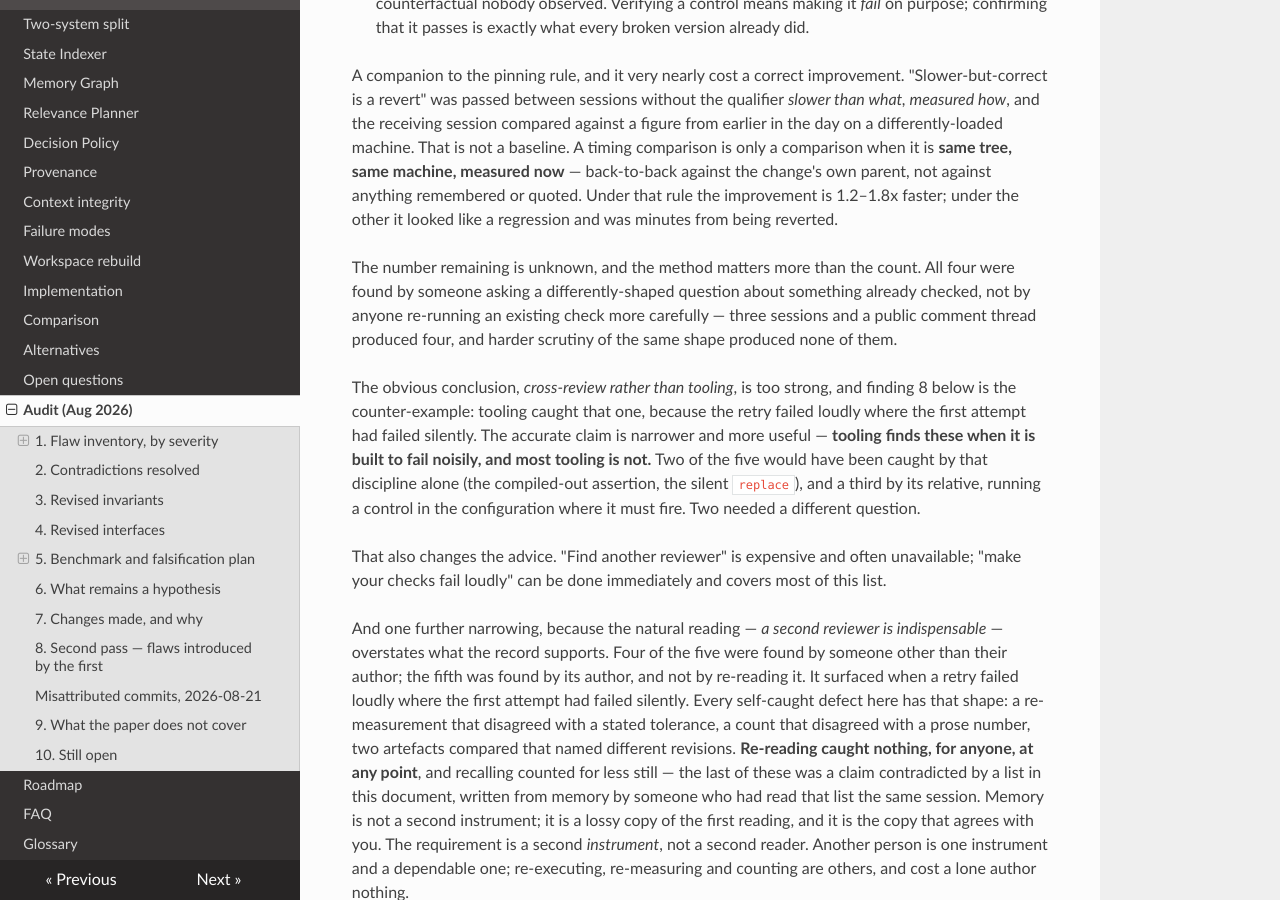
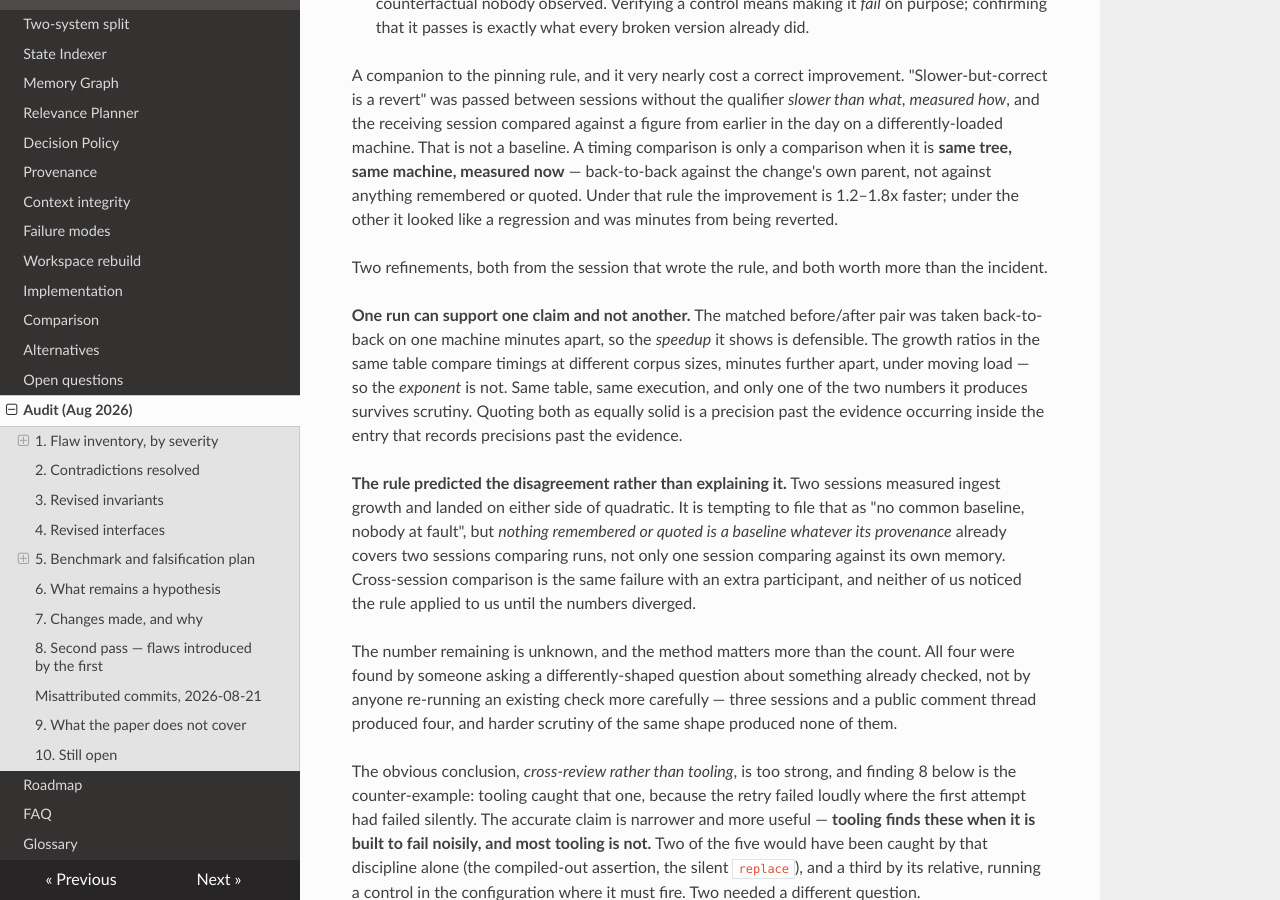
Before and after one commit to s-b-repo/subnext, an MkDocs documentation site: the page built from docs/audit-2026-08.md, in a window 1280 px wide and 900 px high, scrolled down 7347 px. Built offline with MkDocs 1.6.1, drawn with Linux system fonts in a browser that asks for light colours; nearby versions of some CDN libraries.

Commit message:
One run can support one claim and not another
cont-ad's refinement of their own baseline rule, and it is sharper than the rule
was. They withdrew the growth exponent from TODO.md at 10f71b9 after my third
measurement disagreed with theirs, and then found the more interesting thing in
the same table.

The matched before/after pair was taken back-to-back on one machine minutes
apart, so the speedup it shows is defensible. The growth ratios in that same
table compare timings at different corpus sizes, minutes further apart, under
moving load — so the exponent is not. One execution, one table, two numbers, and
only one of them survives. They had quoted both as equally solid, which is a
precision past the evidence occurring inside the entry that records precisions
past the evidence.

That is the useful form of the rule. "Same tree, same machine, measured now"
sounds like advice about which machine to use; what it actually distinguishes is
matched comparisons from unmatched ones, and a single run routinely contains
both.

Their second refinement is a scope correction to something I wrote an hour ago. I
framed our disagreement as neither of us being wrong for want of a common
baseline. They point out the rule did not explain the disagreement after the
fact, it predicted it: "nothing remembered or quoted is a baseline whatever its
provenance" already covers two sessions comparing runs, not only one session
comparing against its own memory. Cross-session comparison is the same failure
with an extra participant, and neither of us noticed the rule applied to us
until the numbers diverged.

Co-Authored-By: Claude Opus 5 (1M context) <noreply@anthropic.com>
Claude-Session: https://claude.ai/code/session_01Cv2jobCLUaX8SQH96soZKY

```diff
--- a/docs/audit-2026-08.md
+++ b/docs/audit-2026-08.md
@@ -310,6 +310,27 @@ Four things surfaced:
    under the other it looked like a regression and was minutes from being
    reverted.
 
+   Two refinements, both from the session that wrote the rule, and both worth
+   more than the incident.
+
+   **One run can support one claim and not another.** The matched
+   before/after pair was taken back-to-back on one machine minutes apart, so the
+   *speedup* it shows is defensible. The growth ratios in the same table compare
+   timings at different corpus sizes, minutes further apart, under moving load —
+   so the *exponent* is not. Same table, same execution, and only one of the two
+   numbers it produces survives scrutiny. Quoting both as equally solid is a
+   precision past the evidence occurring inside the entry that records
+   precisions past the evidence.
+
+   **The rule predicted the disagreement rather than explaining it.** Two
+   sessions measured ingest growth and landed on either side of quadratic. It is
+   tempting to file that as "no common baseline, nobody at fault", but
+   *nothing remembered or quoted is a baseline whatever its provenance* already
+   covers two sessions comparing runs, not only one session comparing against
+   its own memory. Cross-session comparison is the same failure with an extra
+   participant, and neither of us noticed the rule applied to us until the
+   numbers diverged.
+
    The number remaining is unknown, and the method matters more than the count.
    All four were found by someone asking a differently-shaped question about
    something already checked, not by anyone re-running an existing check more
```
